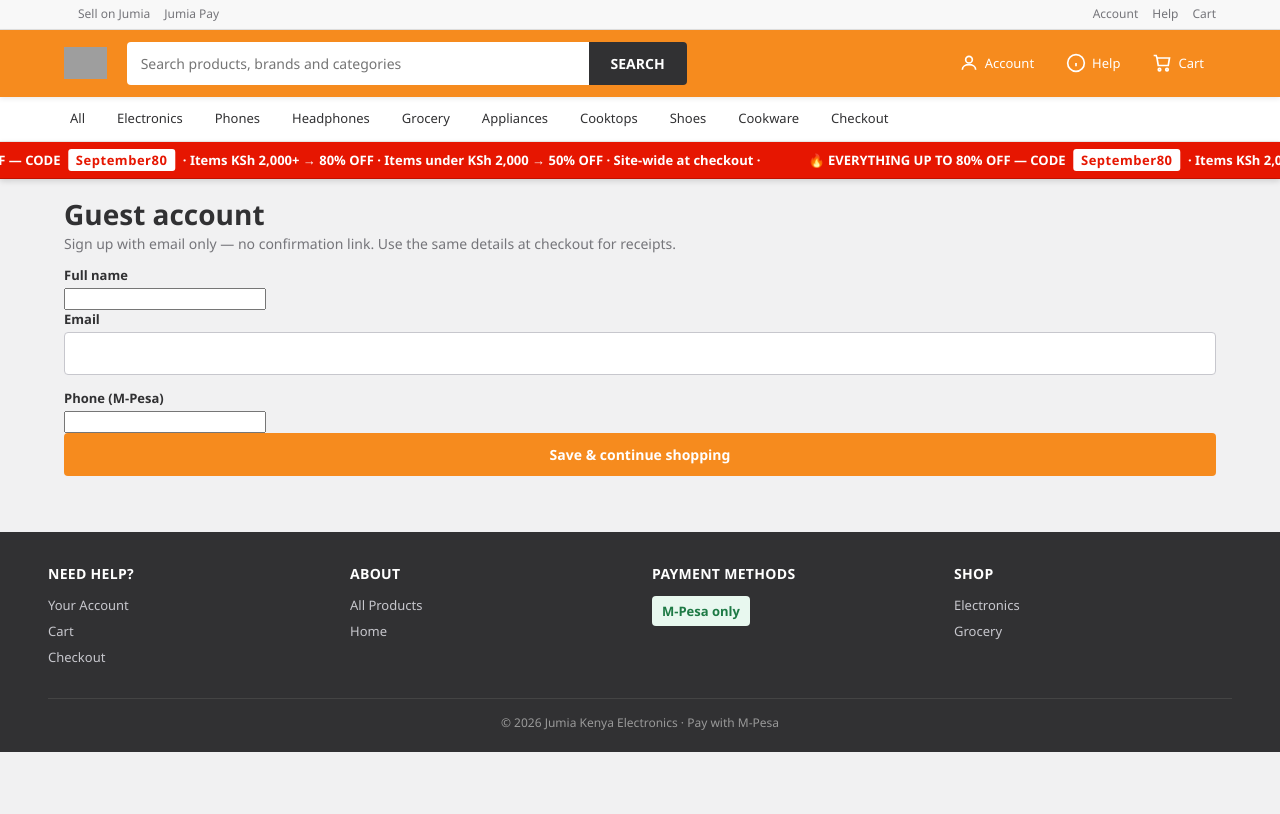
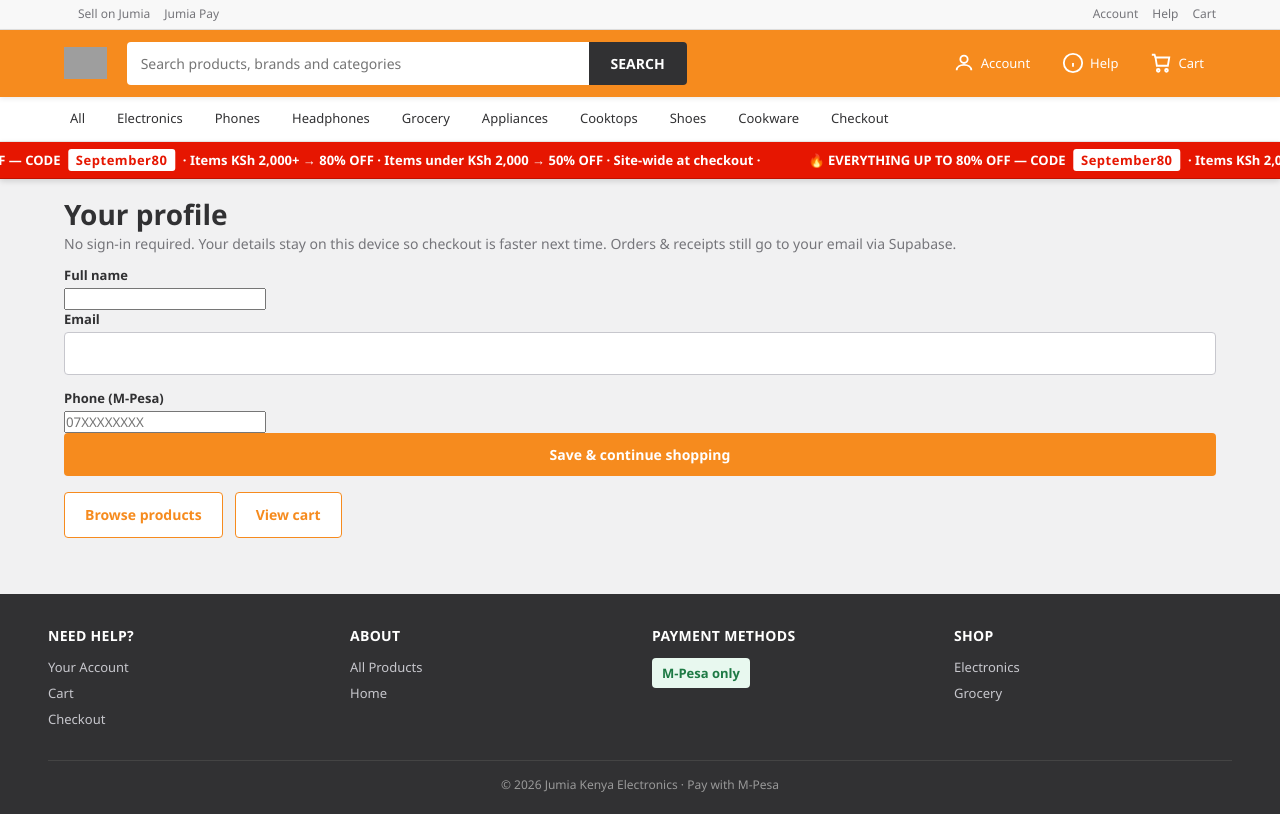
Before and after one commit to kenmike400/electronics, a Next.js app: page /account in a window 1280 px wide. Built offline with nearby package versions, Linux system fonts and the light colour scheme; grey boxes are pictures that could not be loaded.

Commit message:
Cart red badge + icons; guest profile persists; header Account shows name

```diff
--- a/src/app/account/page.tsx
+++ b/src/app/account/page.tsx
@@ -2,36 +2,64 @@
 
 import { useEffect, useState } from "react";
 import { useRouter } from "next/navigation";
+import Link from "next/link";
 
 export default function AccountPage() {
   const router = useRouter();
   const [form, setForm] = useState({ name: "", email: "", phone: "" });
   const [saved, setSaved] = useState(false);
+  const [hasProfile, setHasProfile] = useState(false);
 
   useEffect(() => {
     const g = localStorage.getItem("guest_profile");
     if (g) {
       try {
         setForm(JSON.parse(g));
+        setHasProfile(true);
       } catch {}
     }
   }, []);
 
   function submit(e: React.FormEvent) {
     e.preventDefault();
-    // Guest signup — no email confirmation required
+    // Guest profile — stays in this browser (localStorage) until cleared
     localStorage.setItem("guest_profile", JSON.stringify(form));
+    localStorage.setItem("guest_profile_saved_at", String(Date.now()));
     setSaved(true);
-    setTimeout(() => router.push("/products"), 800);
+    setHasProfile(true);
+    window.dispatchEvent(new Event("cart-updated"));
+    setTimeout(() => router.push("/products"), 900);
+  }
+
+  function clearProfile() {
+    localStorage.removeItem("guest_profile");
+    localStorage.removeItem("guest_profile_saved_at");
+    setForm({ name: "", email: "", phone: "" });
+    setHasProfile(false);
+    setSaved(false);
   }
 
   return (
     <>
-      <h1>Guest account</h1>
+      <h1>Your profile</h1>
       <p className="subtitle">
-        Sign up with email only — no confirmation link. Use the same details at
-        checkout for receipts.
+        No sign-in required. Your details stay on this device so checkout is
+        faster next time. Orders &amp; receipts still go to your email via
+        Supabase.
       </p>
+      {hasProfile && !saved && (
+        <div
+          className="alert"
+          style={{
+            background: "#e8f8ef",
+            border: "1px solid #27ae60",
+            color: "#1e7e34",
+            marginBottom: 12,
+          }}
+        >
+          Guest profile loaded — you can update it or continue shopping.
+        </div>
+      )}
       {saved && (
         <div className="alert alert-success">Saved. Redirecting to products…</div>
       )}
@@ -41,6 +69,7 @@
           required
           value={form.name}
           onChange={(e) => setForm({ ...form, name: e.target.value })}
+          autoComplete="name"
         />
         <label>Email</label>
         <input
@@ -48,17 +77,33 @@
           required
           value={form.email}
           onChange={(e) => setForm({ ...form, email: e.target.value })}
+          autoComplete="email"
         />
         <label>Phone (M-Pesa)</label>
         <input
           required
           value={form.phone}
           onChange={(e) => setForm({ ...form, phone: e.target.value })}
+          autoComplete="tel"
+          placeholder="07XXXXXXXX"
         />
         <button type="submit" className="btn btn-block">
-          Save & continue shopping
+          {hasProfile ? "Update profile" : "Save & continue shopping"}
         </button>
       </form>
+      <div style={{ marginTop: 16, display: "flex", gap: 12, flexWrap: "wrap" }}>
+        <Link href="/products" className="btn btn-outline">
+          Browse products
+        </Link>
+        <Link href="/cart" className="btn btn-outline">
+          View cart
+        </Link>
+        {hasProfile && (
+          <button type="button" className="btn btn-outline" onClick={clearProfile}>
+            Clear saved profile
+          </button>
+        )}
+      </div>
     </>
   );
 }
--- a/src/app/cart/page.tsx
+++ b/src/app/cart/page.tsx
@@ -29,6 +29,7 @@
   function persist(next: CartItem[]) {
     setItems(next);
     localStorage.setItem("cart", JSON.stringify(next));
+    if (typeof window !== "undefined") window.dispatchEvent(new Event("cart-updated"));
   }
 
   function updateQty(id: string, qty: number) {
--- a/src/app/globals.css
+++ b/src/app/globals.css
@@ -888,3 +888,51 @@
   font-size: 14px;
   background: #fff;
 }
+
+/* Header actions + cart badge */
+.header-actions {
+  display: flex;
+  align-items: center;
+  gap: 8px;
+  flex-shrink: 0;
+  color: #fff;
+}
+.ha-link {
+  display: flex;
+  align-items: center;
+  gap: 6px;
+  color: #fff !important;
+  padding: 6px 10px;
+  border-radius: 4px;
+  font-size: 13px;
+  font-weight: 500;
+}
+.ha-link:hover {
+  background: rgba(255,255,255,.12);
+  color: #fff !important;
+}
+.ha-text { white-space: nowrap; }
+.ha-cart-icon {
+  position: relative;
+  display: inline-flex;
+}
+.cart-badge {
+  position: absolute;
+  top: -8px;
+  right: -10px;
+  min-width: 18px;
+  height: 18px;
+  padding: 0 5px;
+  border-radius: 999px;
+  background: #e61601;
+  color: #fff;
+  font-size: 11px;
+  font-weight: 700;
+  line-height: 18px;
+  text-align: center;
+  box-shadow: 0 0 0 2px #f68b1e;
+}
+@media (max-width: 720px) {
+  .ha-text { display: none; }
+  .ha-link { padding: 6px; }
+}
--- a/src/app/layout.tsx
+++ b/src/app/layout.tsx
@@ -1,5 +1,6 @@
 import type { Metadata } from "next";
 import "./globals.css";
+import HeaderActions from "@/components/HeaderActions";
 
 export const metadata: Metadata = {
   title: "Jumia Kenya | Online Shopping for Electronics, Phones, Grocery & More",
@@ -71,31 +72,7 @@
               />
               <button type="submit">SEARCH</button>
             </form>
-            <div className="header-actions">
-              <a href="/account" title="Account">
-                <svg width="20" height="20" viewBox="0 0 24 24" fill="none" stroke="currentColor" strokeWidth="2">
-                  <circle cx="12" cy="8" r="4" />
-                  <path d="M4 20c0-4 4-6 8-6s8 2 8 6" />
-                </svg>
-                <span>Account</span>
-              </a>
-              <a href="/checkout" title="Help">
-                <svg width="20" height="20" viewBox="0 0 24 24" fill="none" stroke="currentColor" strokeWidth="2">
-                  <circle cx="12" cy="12" r="10" />
-                  <path d="M12 16v-4M12 8h.01" />
-                </svg>
-                <span>Help</span>
-              </a>
-              <a href="/cart" title="Cart">
-                <svg width="20" height="20" viewBox="0 0 24 24" fill="none" stroke="currentColor" strokeWidth="2">
-                  <path d="M6 6h15l-1.5 9h-12z" />
-                  <circle cx="9" cy="20" r="1.5" />
-                  <circle cx="18" cy="20" r="1.5" />
-                  <path d="M6 6L5 3H2" />
-                </svg>
-                <span>Cart</span>
-              </a>
-            </div>
+            <HeaderActions />
           </div>
         </header>
 
--- a/src/components/AddToCartButton.tsx
+++ b/src/components/AddToCartButton.tsx
@@ -39,6 +39,7 @@
         qty,
       });
     localStorage.setItem("cart", JSON.stringify(cart));
+    window.dispatchEvent(new Event("cart-updated"));
   }
 
   function payMpesa() {
--- /dev/null
+++ b/src/components/HeaderActions.tsx
@@ -0,0 +1,89 @@
+"use client";
+
+import { useEffect, useState } from "react";
+import Link from "next/link";
+
+type Guest = { name?: string; email?: string; phone?: string };
+
+export default function HeaderActions() {
+  const [count, setCount] = useState(0);
+  const [guest, setGuest] = useState<Guest | null>(null);
+
+  function readCart() {
+    try {
+      const raw = localStorage.getItem("cart");
+      const cart = raw ? JSON.parse(raw) : [];
+      const n = Array.isArray(cart)
+        ? cart.reduce((s: number, i: { qty?: number }) => s + (i.qty || 1), 0)
+        : 0;
+      setCount(n);
+    } catch {
+      setCount(0);
+    }
+  }
+
+  function readGuest() {
+    try {
+      const raw = localStorage.getItem("guest_profile");
+      if (raw) setGuest(JSON.parse(raw));
+      else setGuest(null);
+    } catch {
+      setGuest(null);
+    }
+  }
+
+  useEffect(() => {
+    readCart();
+    readGuest();
+    const onStorage = (e: StorageEvent) => {
+      if (e.key === "cart" || e.key === null) readCart();
+      if (e.key === "guest_profile" || e.key === null) readGuest();
+    };
+    window.addEventListener("storage", onStorage);
+    window.addEventListener("cart-updated", readCart);
+    // poll lightly so same-tab cart updates show badge
+    const t = setInterval(readCart, 1500);
+    return () => {
+      window.removeEventListener("storage", onStorage);
+      window.removeEventListener("cart-updated", readCart);
+      clearInterval(t);
+    };
+  }, []);
+
+  const label = guest?.name
+    ? guest.name.split(" ")[0]
+    : guest?.email
+      ? guest.email.split("@")[0]
+      : "Account";
+
+  return (
+    <div className="header-actions">
+      <Link href="/account" title="Account" className="ha-link">
+        <svg width="22" height="22" viewBox="0 0 24 24" fill="none" stroke="currentColor" strokeWidth="2">
+          <circle cx="12" cy="8" r="4" />
+          <path d="M4 20c0-4 4-6 8-6s8 2 8 6" />
+        </svg>
+        <span className="ha-text">{label}</span>
+      </Link>
+      <Link href="/checkout" title="Help" className="ha-link">
+        <svg width="22" height="22" viewBox="0 0 24 24" fill="none" stroke="currentColor" strokeWidth="2">
+          <circle cx="12" cy="12" r="10" />
+          <path d="M12 16v-4M12 8h.01" />
+        </svg>
+        <span className="ha-text">Help</span>
+      </Link>
+      <Link href="/cart" title="Cart" className="ha-link ha-cart">
+        <span className="ha-cart-icon">
+          <svg width="22" height="22" viewBox="0 0 24 24" fill="none" stroke="currentColor" strokeWidth="2">
+            <path d="M6 6h15l-1.5 9h-12z" />
+            <circle cx="9" cy="20" r="1.5" />
+            <circle cx="18" cy="20" r="1.5" />
+            <path d="M6 6L5 3H2" />
+          </svg>
+          {count > 0 ? <span className="cart-badge">{count > 99 ? "99+" : count}</span> : null}
+        </span>
+        <span className="ha-text">Cart</span>
+      </Link>
+    </div>
+  );
+}
```
